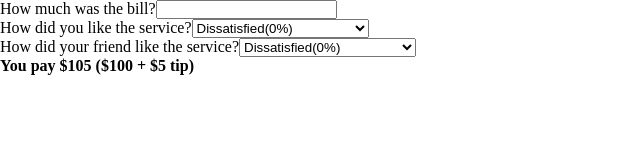
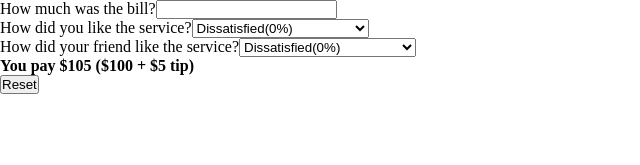
Before and after one commit to Marshal10/Tip-calculator-using-react, a React (Create React App) app: page / in a window 1280 px wide. Shown: the top 165 px of the page, without its empty margins (0-640 px from the left). Built offline with nearby package versions, Linux system fonts and the light colour scheme.

Commit message:
Reset component

```diff
--- a/src/App.js
+++ b/src/App.js
@@ -5,6 +5,7 @@ export default function App() {
       <TipPercentage>How did you like the service?</TipPercentage>
       <TipPercentage>How did your friend like the service?</TipPercentage>
       <Output />
+      <ResetButton />
     </div>
   );
 }
@@ -39,3 +40,7 @@ function Output() {
     </div>
   );
 }
+
+function ResetButton() {
+  return <button>Reset</button>;
+}
```
